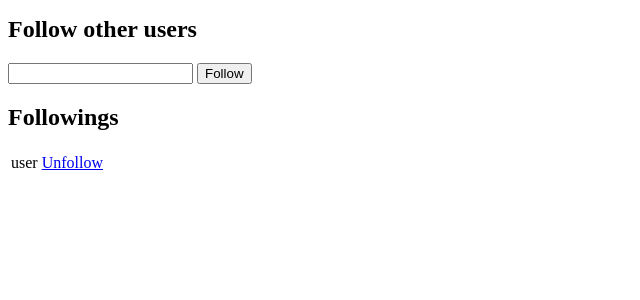
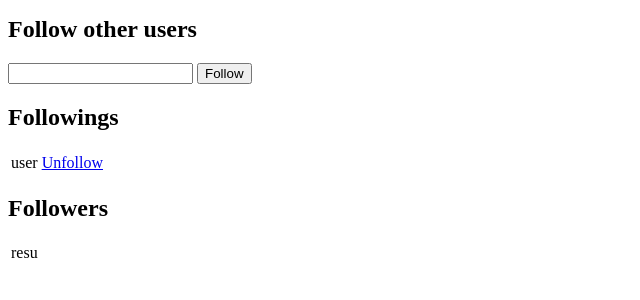
Before and after one commit to slv-improver/09_litreview, a Django app: template review/templates/review/subscriptions.html in a window 1280 px wide. Shown: the part 286-586 px from the top of the page, without its empty margins (0-640 px from the left). Run offline with Django 4.2, Linux system fonts and the light colour scheme; the template is opened without the code that fills it: values that come from a table or form of the project are taken from there, others are empty; data comes from the database, SQL or seed files in the repository.

Commit message:
display followers on subscription page

```diff
--- a/review/templates/review/subscriptions.html
+++ b/review/templates/review/subscriptions.html
@@ -22,4 +22,13 @@
         </tr>
     {% endfor %}
 </table>
+
+<h2>Followers</h2>
+<table>
+    {% for follower in followers %}
+        <tr>
+            <td>{{ follower.user.username }}</td>
+        </tr>
+    {% endfor %}
+</table>
 {% endblock %}
--- a/review/views.py
+++ b/review/views.py
@@ -183,8 +183,11 @@ def subscriptions(r):
     followings = auth_models.UserFollows.objects.filter(
         user=r.user
     )
+    followers = auth_models.UserFollows.objects.filter(
+        followed_user=r.user
+    )
     return render(
         r,
         'review/subscriptions.html',
-        {'form': form, 'followings': followings}
+        {'form': form, 'followings': followings, 'followers': followers}
     )
```
